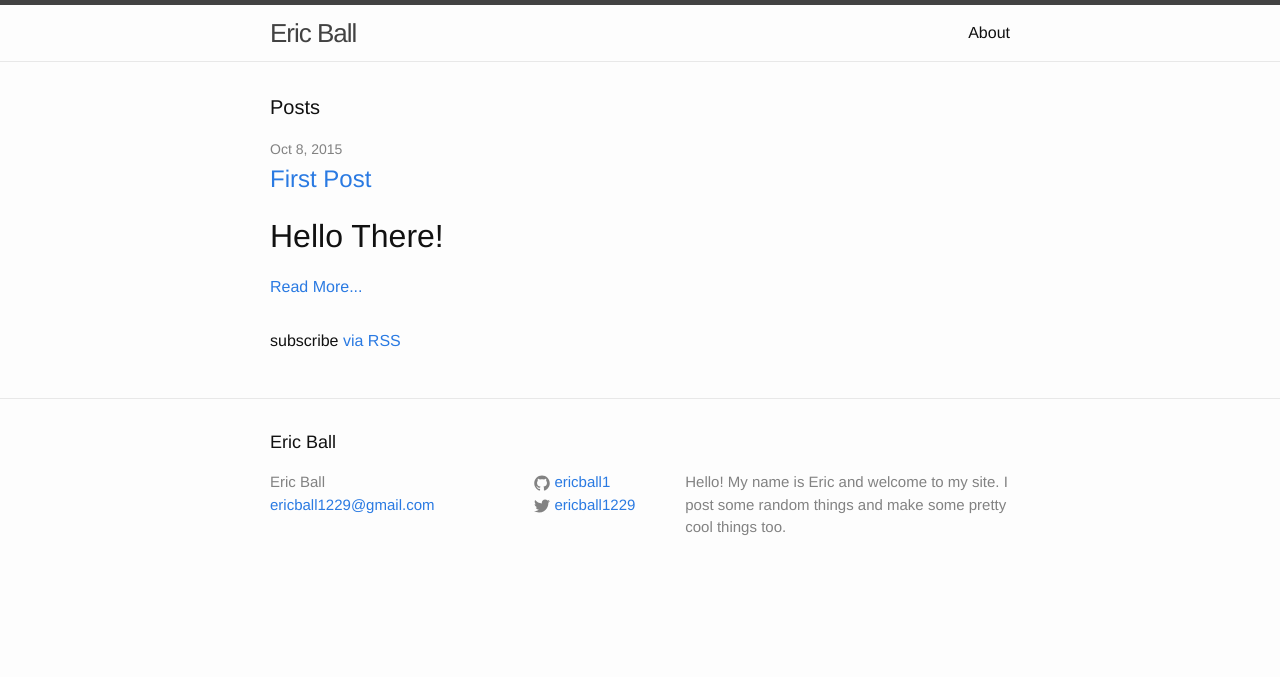
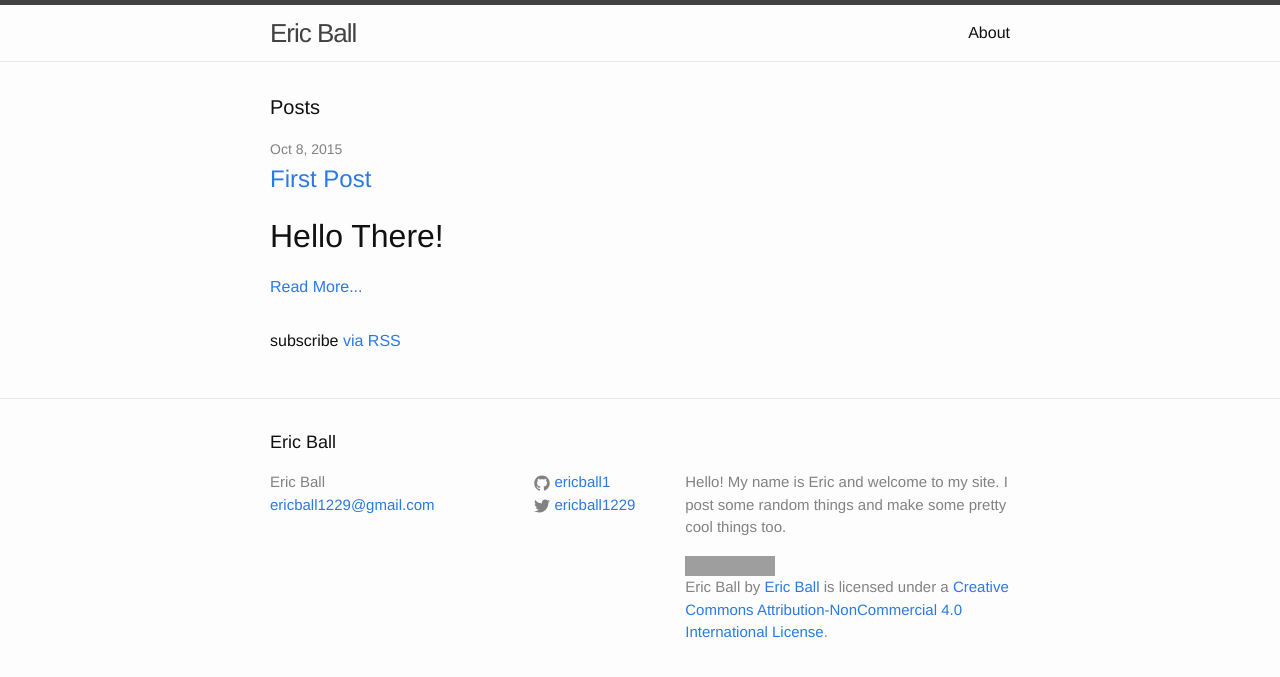
Before and after one commit to ericball1/ericball1.github.io, a Jekyll site: the page built from index.html, in a window 1280 px wide. Shown: the top 677 px of the page. Built offline with Jekyll 4.4.1, drawn with Linux system fonts in a browser that asks for light colours; grey boxes are pictures that could not be loaded.

Commit message:
Added License

```diff
--- a/_includes/footer.html
+++ b/_includes/footer.html
@@ -26,9 +26,7 @@
                             <span class="username">{{ site.github_username }}</span>
                         </a>
                     </li>
-          {% endif %}
-
-          {% if site.twitter_username %}
+                    {% endif %} {% if site.twitter_username %}
                     <li>
                         <a href="https://twitter.com/{{ site.twitter_username }}">
                             <span class="icon  icon--twitter">
@@ -47,6 +45,8 @@
 
             <div class="footer-col  footer-col-3">
                 <p class="text">{{ site.description }}</p>
+                <a rel="license" href="http://creativecommons.org/licenses/by-nc/4.0/"><img alt="Creative Commons License" style="border-width:0" src="https://i.creativecommons.org/l/by-nc/4.0/88x31.png" /></a>
+                <br /><span xmlns:dct="http://purl.org/dc/terms/" href="http://purl.org/dc/dcmitype/Text" property="dct:title" rel="dct:type">Eric Ball</span> by <a xmlns:cc="http://creativecommons.org/ns#" href="ericball.ninja" property="cc:attributionName" rel="cc:attributionURL">Eric Ball</a> is licensed under a <a rel="license" href="http://creativecommons.org/licenses/by-nc/4.0/">Creative Commons Attribution-NonCommercial 4.0 International License</a>.
             </div>
         </div>
 
```
Lines whose indentation alone changed are shown as unchanged.
